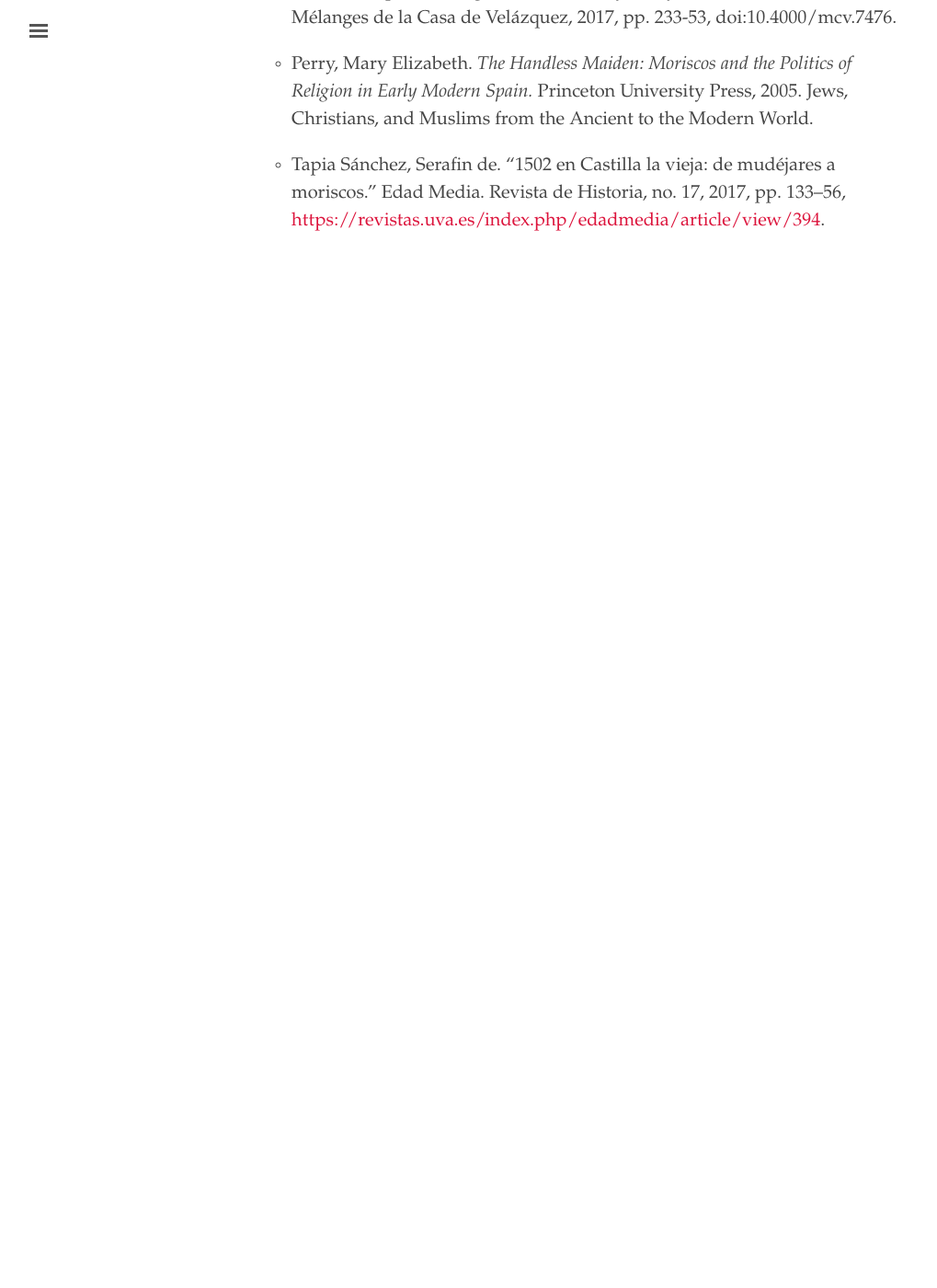
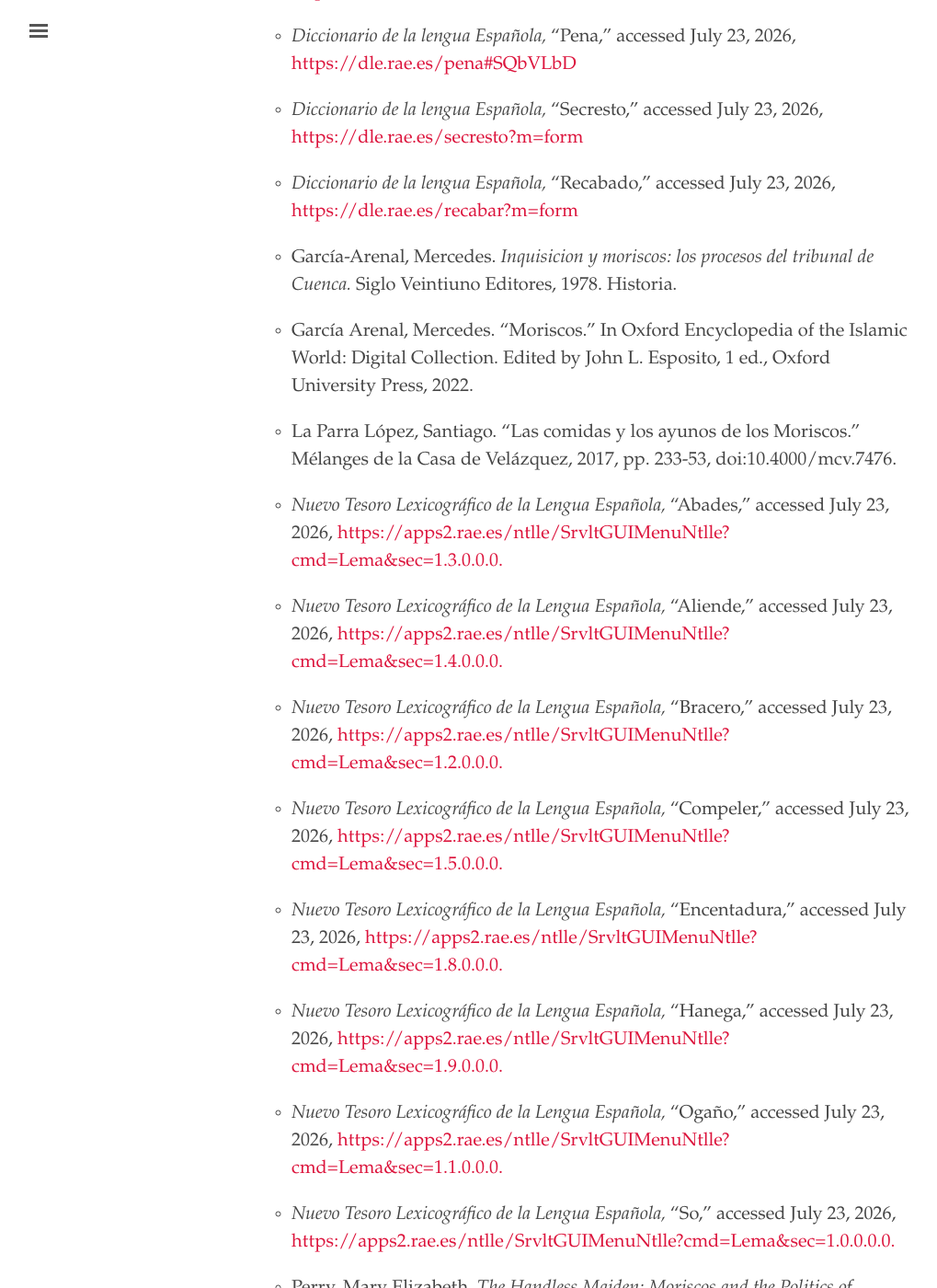
Before and after one commit to digbmc/moriscos-daimel, a Jekyll site: the page built from bibliography.md, in a window 1280 px wide and 1400 px high, scrolled down 552 px. Shown: the whole window at 92% size, without its empty margins (3-1022 px from the left). Built offline with Jekyll 4.4.1, drawn with Linux system fonts in a browser that asks for light colours; before the commit the page ends 900 px from its top, so only the background shows below that; some of the changed text lies outside the part shown.

Commit message:
Update bibliography.md

```diff
--- a/bibliography.md
+++ b/bibliography.md
@@ -7,12 +7,40 @@ nav_order: 5
 - Dadson, Trevor J. *Tolerance and Coexistence in Early Modern Spain : Old Christians and Moriscos in the Campo de Calatrava.* Boydell & Brewer, 2014. Colección
 Támesis Serie A: Monogrfías ; 334.
 
+- *Diccionario de la lengua Española,* "Dende," accessed July 23, 2026, [https://dle.rae.es/dende?m=form](https://dle.rae.es/dende?m=form)
+
+- *Diccionario de la lengua Española,* "Encentar," accessed July 23, 2026, [https://dle.rae.es/encentar?m=form](https://dle.rae.es/encentar?m=form)
+
+- *Diccionario de la lengua Española,* "Entramas," accessed July 23, 2026, [https://dle.rae.es/entramas%20?m=form](https://dle.rae.es/entramas%20?m=form)
+
+- *Diccionario de la lengua Española,* "Pena," accessed July 23, 2026, [https://dle.rae.es/pena#SQbVLbD](https://dle.rae.es/pena#SQbVLbD)
+
+- *Diccionario de la lengua Española,* "Secresto," accessed July 23, 2026, [https://dle.rae.es/secresto?m=form](https://dle.rae.es/secresto?m=form)
+
+- *Diccionario de la lengua Española,* "Recabado," accessed July 23, 2026, [https://dle.rae.es/recabar?m=form](https://dle.rae.es/recabar?m=form)
+
 - García-Arenal, Mercedes. *Inquisicion y moriscos: los procesos del tribunal de Cuenca.* Siglo Veintiuno Editores, 1978. Historia.
 
 - García Arenal, Mercedes. "Moriscos." In Oxford Encyclopedia of the Islamic World: Digital Collection. Edited by John L. Esposito, 1 ed., Oxford University Press, 2022.
 
 - La Parra López, Santiago. "Las comidas y los ayunos de los Moriscos." Mélanges de la Casa de Velázquez, 2017, pp. 233-53, doi:10.4000/mcv.7476.
 
+- *Nuevo Tesoro Lexicográfico de la Lengua Española,* "Abades," accessed July 23, 2026, [https://apps2.rae.es/ntlle/SrvltGUIMenuNtlle?cmd=Lema&sec=1.3.0.0.0.](https://apps2.rae.es/ntlle/SrvltGUIMenuNtlle?cmd=Lema&sec=1.3.0.0.0.)
+
+- *Nuevo Tesoro Lexicográfico de la Lengua Española,* "Aliende," accessed July 23, 2026, [https://apps2.rae.es/ntlle/SrvltGUIMenuNtlle?cmd=Lema&sec=1.4.0.0.0.](https://apps2.rae.es/ntlle/SrvltGUIMenuNtlle?cmd=Lema&sec=1.4.0.0.0.)
+
+- *Nuevo Tesoro Lexicográfico de la Lengua Española,* "Bracero," accessed July 23, 2026, [https://apps2.rae.es/ntlle/SrvltGUIMenuNtlle?cmd=Lema&sec=1.2.0.0.0.](https://apps2.rae.es/ntlle/SrvltGUIMenuNtlle?cmd=Lema&sec=1.2.0.0.0.)
+
+- *Nuevo Tesoro Lexicográfico de la Lengua Española,* "Compeler," accessed July 23, 2026, [https://apps2.rae.es/ntlle/SrvltGUIMenuNtlle?cmd=Lema&sec=1.5.0.0.0.](https://apps2.rae.es/ntlle/SrvltGUIMenuNtlle?cmd=Lema&sec=1.5.0.0.0.)
+
+- *Nuevo Tesoro Lexicográfico de la Lengua Española,* "Encentadura," accessed July 23, 2026, [https://apps2.rae.es/ntlle/SrvltGUIMenuNtlle?cmd=Lema&sec=1.8.0.0.0.](https://apps2.rae.es/ntlle/SrvltGUIMenuNtlle?cmd=Lema&sec=1.8.0.0.0.)
+
+- *Nuevo Tesoro Lexicográfico de la Lengua Española,* "Hanega," accessed July 23, 2026, [https://apps2.rae.es/ntlle/SrvltGUIMenuNtlle?cmd=Lema&sec=1.9.0.0.0.](https://apps2.rae.es/ntlle/SrvltGUIMenuNtlle?cmd=Lema&sec=1.9.0.0.0.)
+
+- *Nuevo Tesoro Lexicográfico de la Lengua Española,* "Ogaño," accessed July 23, 2026, [https://apps2.rae.es/ntlle/SrvltGUIMenuNtlle?cmd=Lema&sec=1.1.0.0.0.](https://apps2.rae.es/ntlle/SrvltGUIMenuNtlle?cmd=Lema&sec=1.1.0.0.0.)
+
+- *Nuevo Tesoro Lexicográfico de la Lengua Española,* "So," accessed July 23, 2026, [https://apps2.rae.es/ntlle/SrvltGUIMenuNtlle?cmd=Lema&sec=1.0.0.0.0.](https://apps2.rae.es/ntlle/SrvltGUIMenuNtlle?cmd=Lema&sec=1.0.0.0.0.)
+
 - Perry, Mary Elizabeth. *The Handless Maiden: Moriscos and the Politics of Religion in Early Modern Spain.* Princeton University Press, 2005. Jews, Christians, and Muslims from the Ancient to the Modern World.
 
 - Tapia Sánchez, Serafin de. "1502 en Castilla la vieja: de mudéjares a moriscos." Edad Media. Revista de Historia, no. 17, 2017, pp. 133–56, [https://revistas.uva.es/index.php/edadmedia/article/view/394](https://revistas.uva.es/index.php/edadmedia/article/view/394).
```
